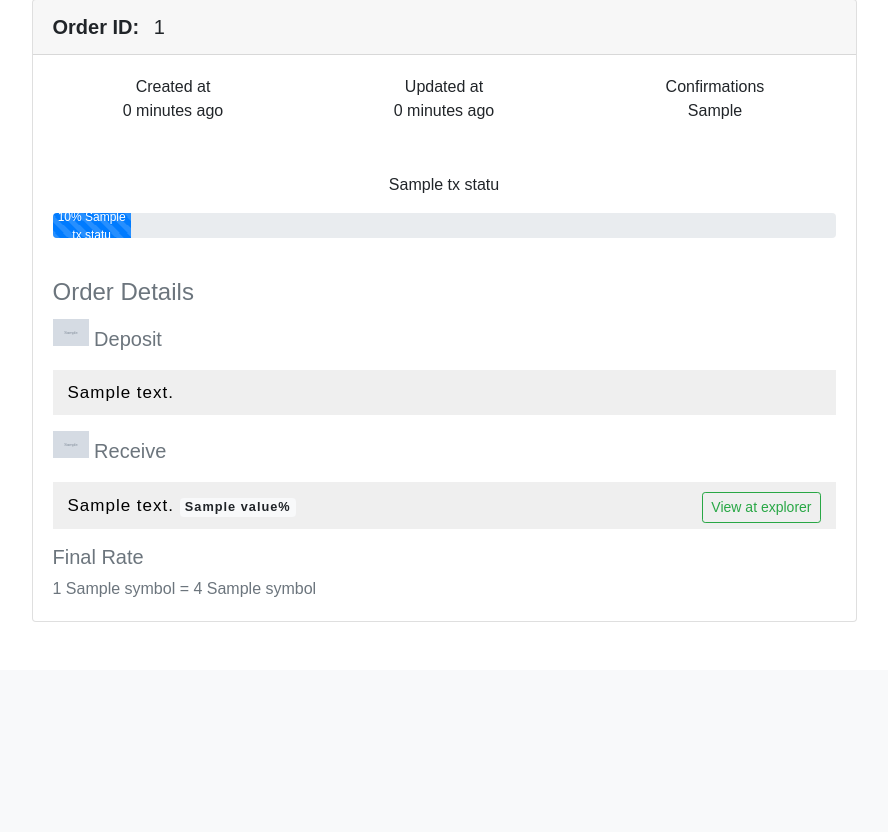
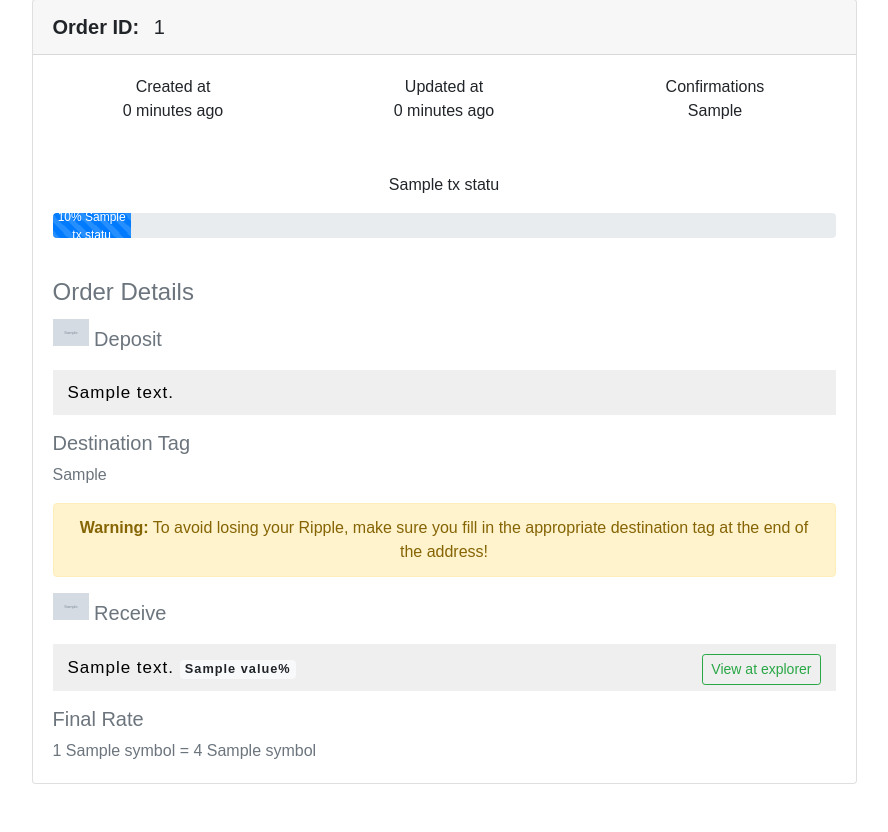
Before and after one commit to collabro2017/ledgershield_backend, a Django app: template templates/transaction.html in a window 1280 px wide. Shown: the part 221-1053 px from the top of the page, without its empty margins (196-1084 px from the left). Before the commit the page ends 843 px from the top, so only its background shows below. Run offline with Django 3.2, Linux system fonts and the light colour scheme; the template is opened without the code that fills it: most values are stand-ins (such as "Sample title", 1, 10 or a date in 2020); grey boxes marked "Sample" are stand-in pictures; some libraries are stand-ins or nearby versions.

Commit message:
destination tag integration on tx progress page

```diff
--- a/templates/transaction.html
+++ b/templates/transaction.html
@@ -56,6 +56,15 @@
                             <div class="mb-3">
                                 <p class="wallet-address address">{{tx.wallet_address}}</p>
                             </div>
+                            {% if tx.destination_tag %}
+                                <div>
+                                    <h5>Destination Tag</h5>
+                                    <p>{{tx.destination_tag}}</p>
+                                    <p class="alert alert-warning text-center">
+                                        <strong>Warning:</strong> To avoid losing your Ripple, make sure you fill in the appropriate destination tag at the end of the address!
+                                    </p>
+                                </div>
+                            {% endif %}
 
                              <h5>
                                 <img class="mb-3" src="{{MEDIA_URL}}{{tx.withdraw.image.url}}" alt="{{tx.withdraw.symbol}}" title="{{tx.withdraw.name}}" width="36px" />
```
